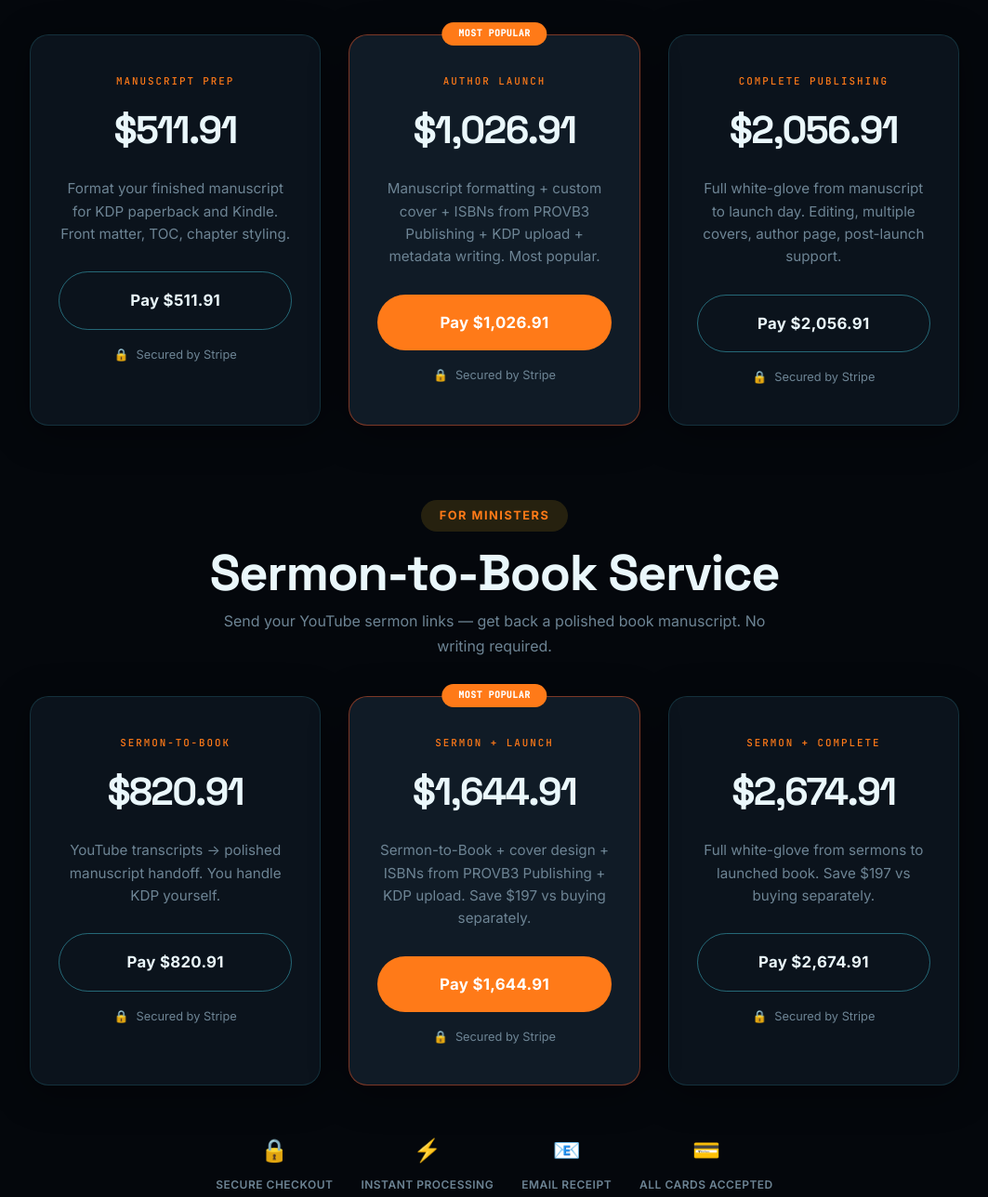
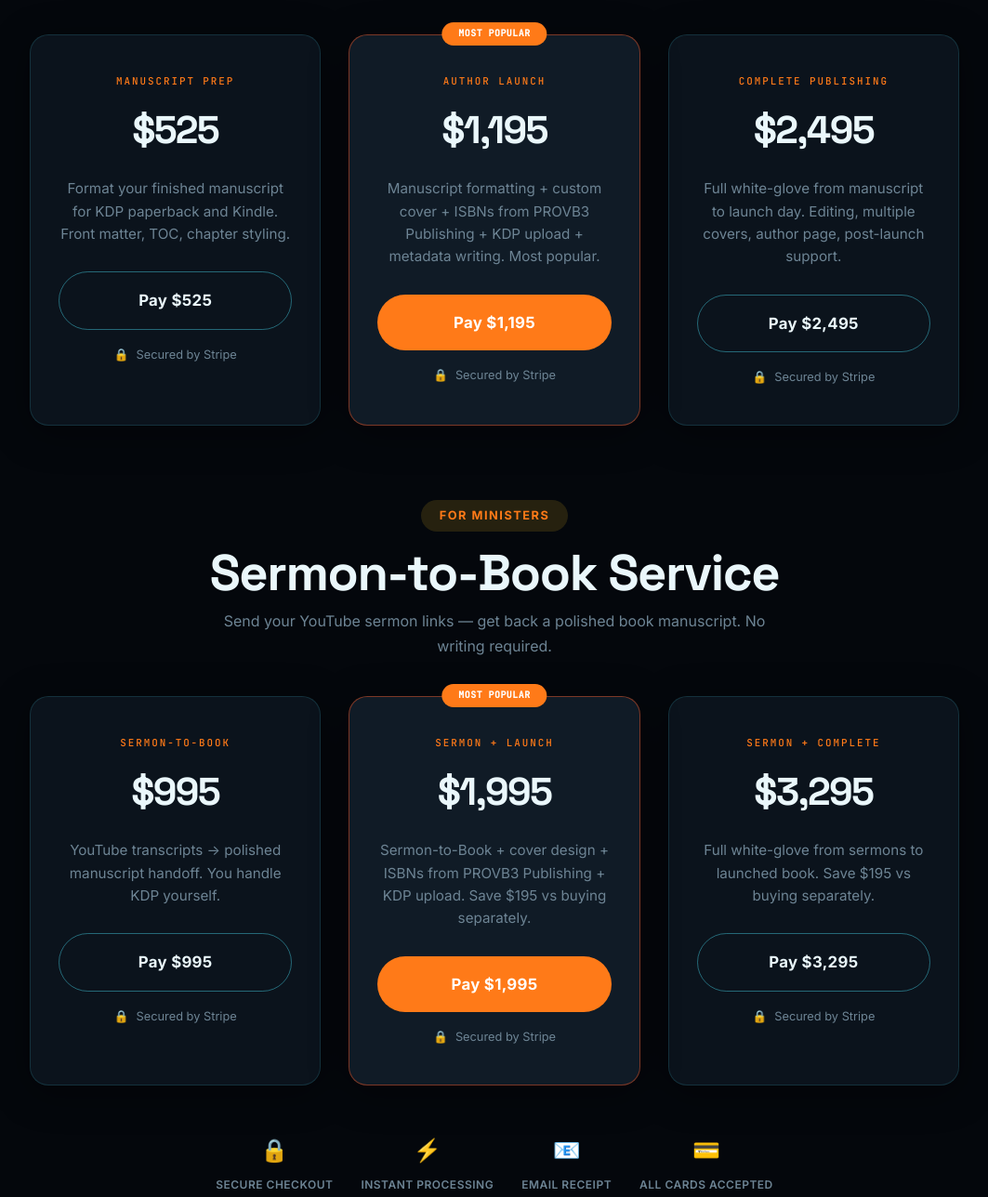
Before and after one commit to C9352221/proverbs3-global-design, a plain HTML site: page pay.html in a window 1280 px wide. Shown: the part 2015-3303 px from the top of the page at 93% size, without its empty margins (108-1171 px from the left). Drawn offline with Linux system fonts and the light colour scheme.

Commit message:
Publishing: new package prices (525/1,195/2,495; sermon 995/1,995/3,295) with new Stripe links
Co-Authored-By: Claude Opus 5.5 <noreply@anthropic.com>

```diff
--- a/pay.html
+++ b/pay.html
@@ -285,9 +285,9 @@
       <!-- Manuscript Prep -->
       <div class="pay-card" id="book-prep">
         <div class="pay-tier">Manuscript Prep</div>
-        <div class="pay-price">$511.91</div>
+        <div class="pay-price">$525</div>
         <p class="pay-desc">Format your finished manuscript for KDP paperback and Kindle. Front matter, TOC, chapter styling.</p>
-        <a href="https://buy.stripe.com/9B6eVcgqZ9sn3j2dr9bwk0c" class="payment-btn payment-btn-navy" target="_blank" rel="noopener">Pay $511.91</a>
+        <a href="https://buy.stripe.com/dRm14m5MldIDbPy1Irbwk0v" class="payment-btn payment-btn-navy" target="_blank" rel="noopener">Pay $525</a>
         <div class="payment-secure">
           <span>&#128274;</span> Secured by Stripe
         </div>
@@ -296,9 +296,9 @@
       <!-- Author Launch -->
       <div class="pay-card highlighted" id="book-launch">
         <div class="pay-tier">Author Launch</div>
-        <div class="pay-price">$1,026.91</div>
+        <div class="pay-price">$1,195</div>
         <p class="pay-desc">Manuscript formatting + custom cover + ISBNs from PROVB3 Publishing + KDP upload + metadata writing. Most popular.</p>
-        <a href="https://buy.stripe.com/3cI14m2A97kfdXG4UDbwk0d" class="payment-btn" target="_blank" rel="noopener">Pay $1,026.91</a>
+        <a href="https://buy.stripe.com/9B600i7Ut483f1KgDlbwk0w" class="payment-btn" target="_blank" rel="noopener">Pay $1,195</a>
         <div class="payment-secure">
           <span>&#128274;</span> Secured by Stripe
         </div>
@@ -307,9 +307,9 @@
       <!-- Complete Publishing -->
       <div class="pay-card" id="book-complete">
         <div class="pay-tier">Complete Publishing</div>
-        <div class="pay-price">$2,056.91</div>
+        <div class="pay-price">$2,495</div>
         <p class="pay-desc">Full white-glove from manuscript to launch day. Editing, multiple covers, author page, post-launch support.</p>
-        <a href="https://buy.stripe.com/00w7sKfmV8ojcTC4UDbwk0e" class="payment-btn payment-btn-navy" target="_blank" rel="noopener">Pay $2,056.91</a>
+        <a href="https://buy.stripe.com/eVqeVcdeNbAvdXG0Enbwk0x" class="payment-btn payment-btn-navy" target="_blank" rel="noopener">Pay $2,495</a>
         <div class="payment-secure">
           <span>&#128274;</span> Secured by Stripe
         </div>
@@ -328,9 +328,9 @@
       <!-- Sermon-to-Book Only -->
       <div class="pay-card" id="sermon-book">
         <div class="pay-tier">Sermon-to-Book</div>
-        <div class="pay-price">$820.91</div>
+        <div class="pay-price">$995</div>
         <p class="pay-desc">YouTube transcripts → polished manuscript handoff. You handle KDP yourself.</p>
-        <a href="https://buy.stripe.com/9B67sKeiR9sn1aU4UDbwk0f" class="payment-btn payment-btn-navy" target="_blank" rel="noopener">Pay $820.91</a>
+        <a href="https://buy.stripe.com/3cI5kCa2B5c73j2cn5bwk0y" class="payment-btn payment-btn-navy" target="_blank" rel="noopener">Pay $995</a>
         <div class="payment-secure">
           <span>&#128274;</span> Secured by Stripe
         </div>
@@ -339,9 +339,9 @@
       <!-- Sermon + Launch -->
       <div class="pay-card highlighted" id="sermon-launch">
         <div class="pay-tier">Sermon + Launch</div>
-        <div class="pay-price">$1,644.91</div>
-        <p class="pay-desc">Sermon-to-Book + cover design + ISBNs from PROVB3 Publishing + KDP upload. Save $197 vs buying separately.</p>
-        <a href="https://buy.stripe.com/8x24gy8Yx0VR5ra72Lbwk0g" class="payment-btn" target="_blank" rel="noopener">Pay $1,644.91</a>
+        <div class="pay-price">$1,995</div>
+        <p class="pay-desc">Sermon-to-Book + cover design + ISBNs from PROVB3 Publishing + KDP upload. Save $195 vs buying separately.</p>
+        <a href="https://buy.stripe.com/cNieVcb6F0VR1aUcn5bwk0z" class="payment-btn" target="_blank" rel="noopener">Pay $1,995</a>
         <div class="payment-secure">
           <span>&#128274;</span> Secured by Stripe
         </div>
@@ -350,9 +350,9 @@
       <!-- Sermon + Complete -->
       <div class="pay-card" id="sermon-complete">
         <div class="pay-tier">Sermon + Complete</div>
-        <div class="pay-price">$2,674.91</div>
-        <p class="pay-desc">Full white-glove from sermons to launched book. Save $197 vs buying separately.</p>
-        <a href="https://buy.stripe.com/9B65kC1w5dID9HqgDlbwk0h" class="payment-btn payment-btn-navy" target="_blank" rel="noopener">Pay $2,674.91</a>
+        <div class="pay-price">$3,295</div>
+        <p class="pay-desc">Full white-glove from sermons to launched book. Save $195 vs buying separately.</p>
+        <a href="https://buy.stripe.com/5kQ14mfmVfQLbPybj1bwk0A" class="payment-btn payment-btn-navy" target="_blank" rel="noopener">Pay $3,295</a>
         <div class="payment-secure">
           <span>&#128274;</span> Secured by Stripe
         </div>
```
Also changed, not shown: book-onboarding.html (+6 -6 lines), books.html (+6 -6 lines), index.html (+1 -1 lines).
